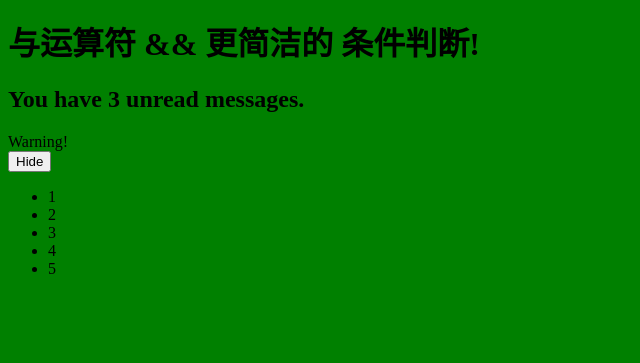
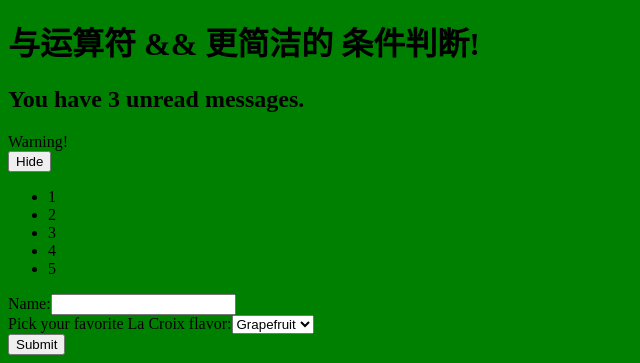
Before and after one commit to hixiaoguan/react-study, a React app in the folder my-app/: page / in a window 1280 px wide. Shown: the part 738-1101 px from the top of the page, without its empty margins (0-640 px from the left). Before the commit the page ends 1032 px from the top, so only its background shows below. Built offline with nearby package versions, Linux system fonts and the light colour scheme.

Commit message:
* React 表单

```diff
--- a/my-app/public/index.html
+++ b/my-app/public/index.html
@@ -39,6 +39,7 @@
     <div id="messages"></div>
     <div id="page"></div>
     <div id="moreCompoent"></div>
+    <div id="nameForm"></div>
     <!--
       This HTML file is a template.
       If you open it directly in the browser, you will see an empty page.
--- a/my-app/src/index.js
+++ b/my-app/src/index.js
@@ -317,3 +317,50 @@ ReactDOM.render(
     <NumberList numbers={numbers} />,
     document.getElementById('moreCompoent')
 );
+
+//React 表单
+class NameForm extends React.Component {
+    constructor(props) {
+        super(props);
+        this.state = { value: '' };
+
+        this.handleChange = this.handleChange.bind(this);
+        this.handleSubmit = this.handleSubmit.bind(this);
+    }
+
+    handleChange(event) {
+        this.setState({ value: event.target.value });
+    }
+
+    handleSubmit(event) {
+        alert('A name was submitted: ' + this.state.value);
+        event.preventDefault();
+    }
+
+    render() {
+        return (
+            <form onSubmit={this.handleSubmit}>
+                <label>
+                    Name:
+                    <input type="text" value={this.state.value} onChange={this.handleChange} />
+                </label>
+                <br/>
+                <label>
+                    Pick your favorite La Croix flavor:
+                    <select value={this.state.value} onChange={this.handleChange}>
+                        <option value="grapefruit">Grapefruit</option>
+                        <option value="lime">Lime</option>
+                        <option value="coconut">Coconut</option>
+                        <option value="mango">Mango</option>
+                    </select>
+                </label>
+                <br />
+                <input type="submit" value="Submit" />
+            </form>
+        );
+    }
+}
+ReactDOM.render(
+    <NameForm />,
+    document.getElementById('nameForm')
+);
```
